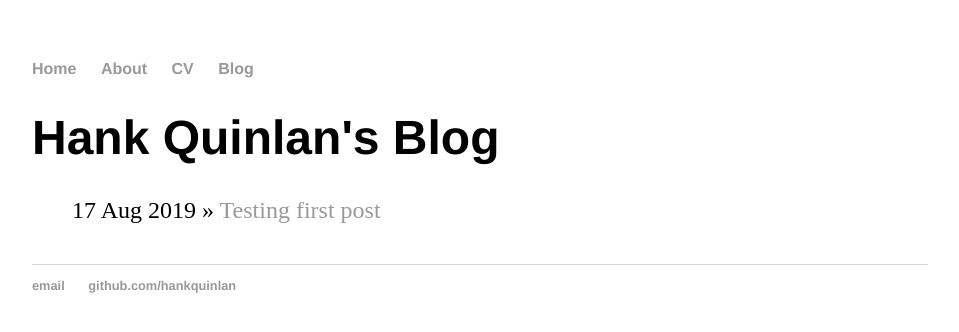
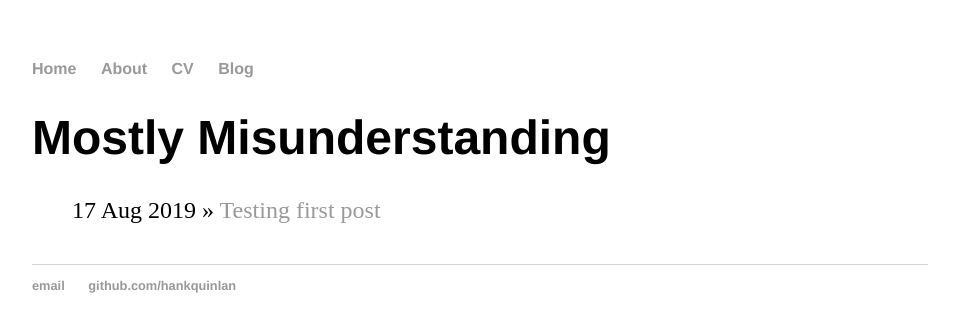
Before and after one commit to amarakov/amarakov.github.io, a Jekyll site: the page built from blog/index.html, in a window 1280 px wide. Shown: the top 332 px of the page, without its empty margins (160-1119 px from the left). Built offline with Jekyll 4.4.1, drawn with Linux system fonts in a browser that asks for light colours.

Commit message:
Update index.html

```diff
--- a/blog/index.html
+++ b/blog/index.html
@@ -1,6 +1,6 @@
 ---
 layout: default
-title: Hank Quinlan's Blog
+title: Mostly Misunderstanding
 ---
 	<h1>{{ page.title }}</h1>
 	<ul class="posts">
```
